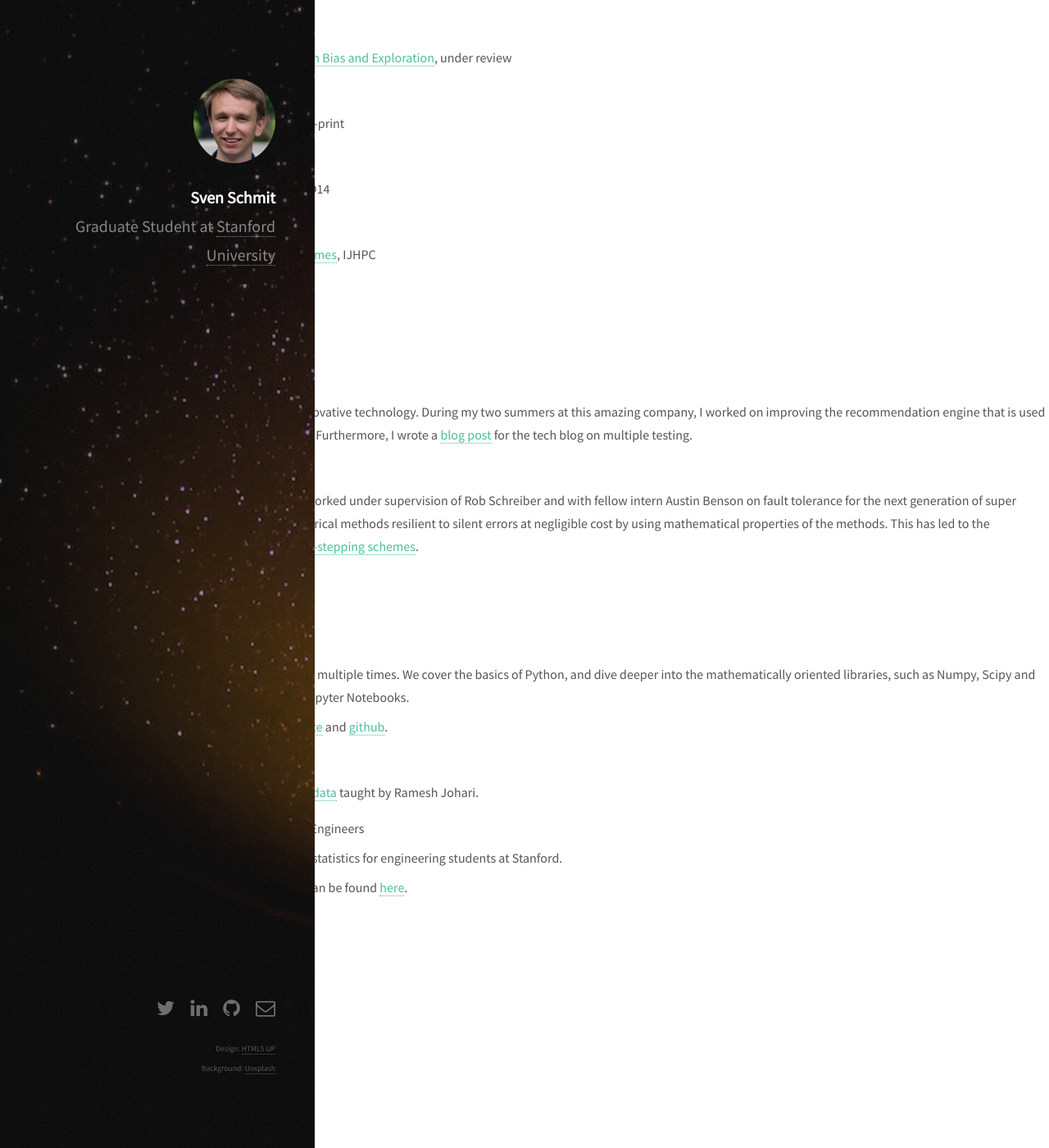
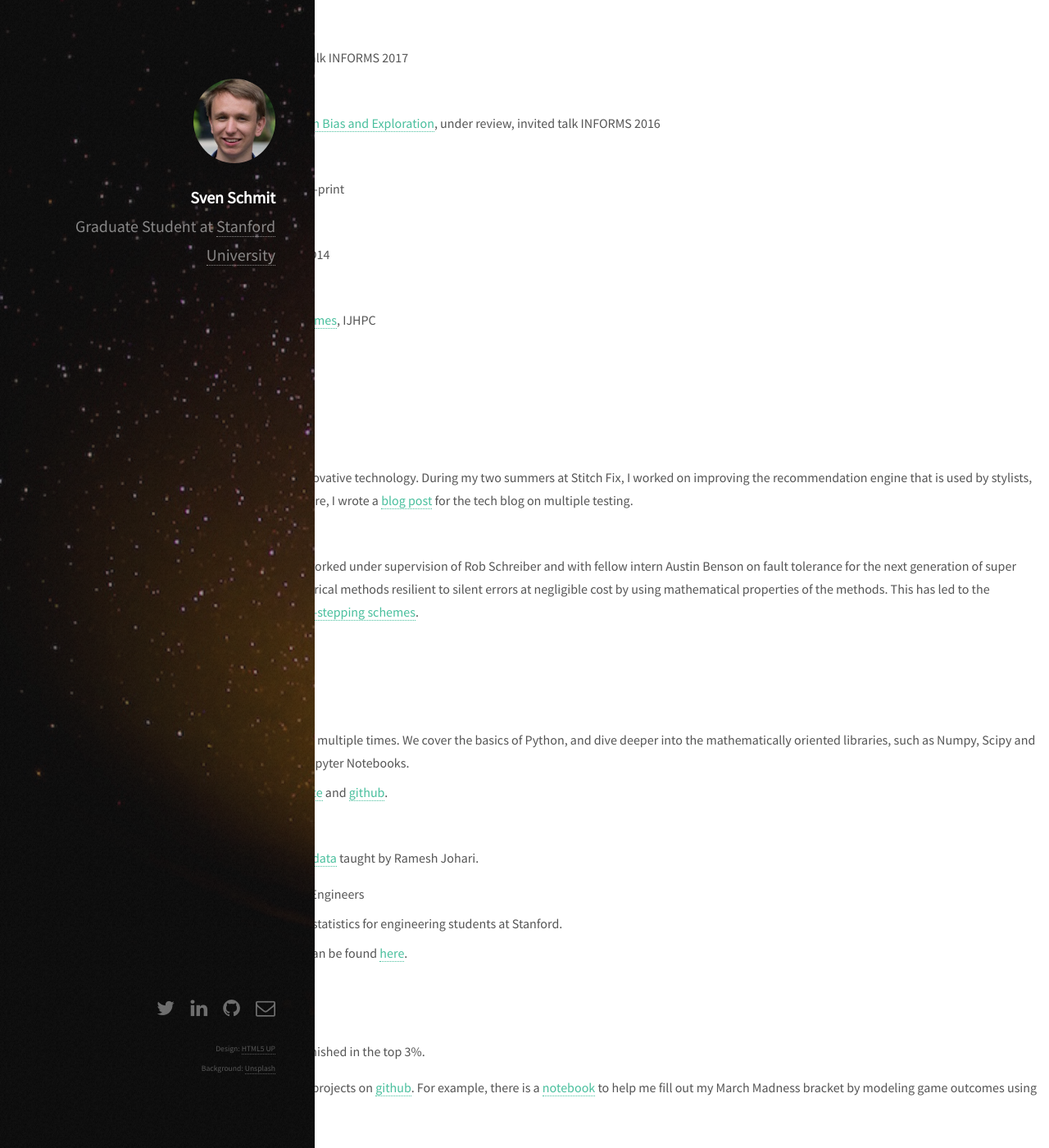
Before and after one commit to schmit/schmit.github.io, a Jekyll site: the page built from _posts/2015-1-1-about.md, in a window 1280 px wide and 1400 px high, scrolled down 456 px. Shown: the whole window at 82% size. Built offline with Jekyll 4.4.1, drawn with Linux system fonts in a browser that asks for light colours; some of the changed text lies outside the part shown.

Commit message:
Added side projects

```diff
--- a/_posts/2015-1-1-about.md
+++ b/_posts/2015-1-1-about.md
@@ -31,7 +31,11 @@
 
 ## Papers
 
-- [Human Interaction with Recommendation Systems: On Bias and Exploration](https://arxiv.org/abs/1703.00535), under review
+- Learning with Abandonment, in preparation, invited talk INFORMS 2017
+
+   *with [Ramesh Johari](http://web.stanford.edu/~rjohari/)*
+
+- [Human Interaction with Recommendation Systems: On Bias and Exploration](https://arxiv.org/abs/1703.00535), under review, invited talk INFORMS 2016
 
    *with [Carlos Riquelme](http://rikel.me).*
 
@@ -58,7 +62,7 @@
 - **Stitch Fix**, Summer 2014 and Summer 2015
 
     [Stitch Fix](http://www.stitchfix.com) is reinventing the retail industry through innovative technology.
-    During my two summers at this amazing company, I worked on improving the recommendation engine that is used by stylists,
+    During my two summers at Stitch Fix, I worked on improving the recommendation engine that is used by stylists,
     along with tinkering on some side projects.
     Furthermore, I wrote a [blog post](http://multithreaded.stitchfix.com/blog/2015/10/15/multiple-hypothesis-testing/) for the tech blog on multiple testing.
 
@@ -95,3 +99,11 @@
     Teaching assistant for a first course in probability and statistics for engineering students at Stanford.
 
     A review of the probability theory taught in the class can be found [here](http://stanford.edu/~schmit/misc/cme106_review.pdf).
+
+## Side projects
+
+- I submitted a [bot](https://github.com/schmit/halite-bot) to the [Halite](http://halite.io) AI competition which finished in the top 3%.
+
+- I have collected some Jupyter notebooks for fun little projects on [github](https://github.com/schmit/fun-notebooks).
+    For example, there is a [notebook](https://github.com/schmit/fun-notebooks/blob/master/notebooks/march-madness-2017/how-i-fill-my-bracket-2017.ipynb)
+    to help me fill out my March Madness bracket by modeling game outcomes using Stan.
```
Also changed, not shown: other parts of _posts/2015-1-1-about.md (+1 -1 lines).
